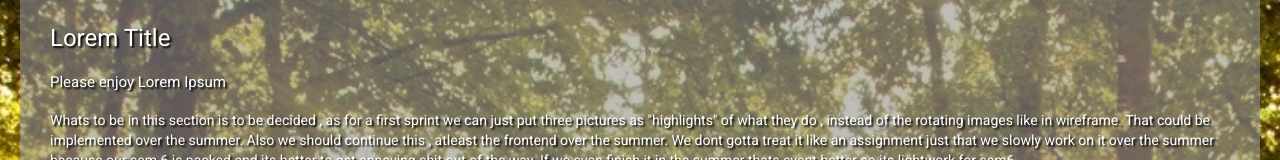
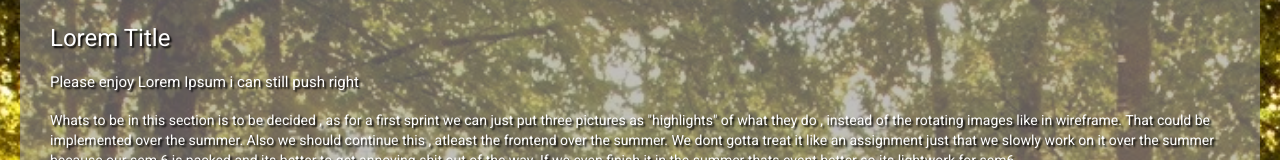
Before and after one commit to Peter-Mascherin/PhantomTroupeWebApp, an Angular app: page / in a window 1280 px wide. Shown: the part 322-482 px from the top of the page. Built offline with nearby package versions, Linux system fonts and the light colour scheme.

Commit message:
i can still push right

```diff
--- a/src/app/app.component.html
+++ b/src/app/app.component.html
@@ -30,7 +30,7 @@
 
 
     <h1>Lorem Title</h1>
-    <h4>Please enjoy Lorem Ipsum</h4>
+    <h4>Please enjoy Lorem Ipsum i can still push right</h4>
     <p>Whats to be in this section is to be decided , as for a first sprint we can just put three pictures as "highlights" of what they do , instead of the rotating images like in wireframe. That could be implemented over the summer.
       Also we should continue this , atleast the frontend over the summer. We dont gotta treat it like an assignment just that we slowly work on it over the summer because our sem 6 is packed and its better to get annoying shit out of the way. If we even finish it in the summer thats event better so its lightwork for sem6
     </p>
```
